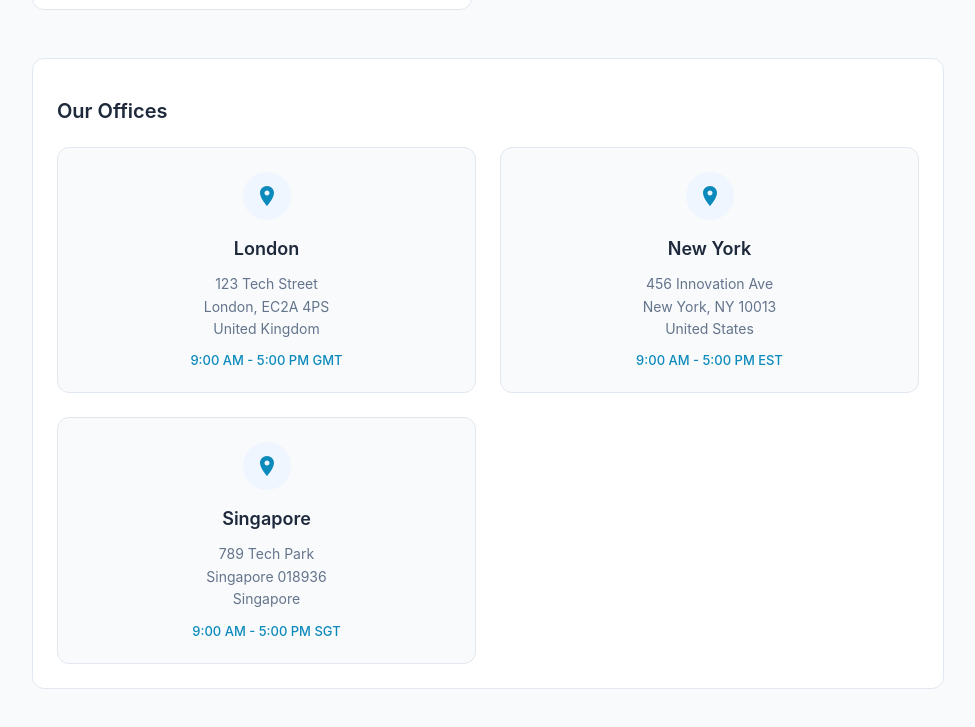
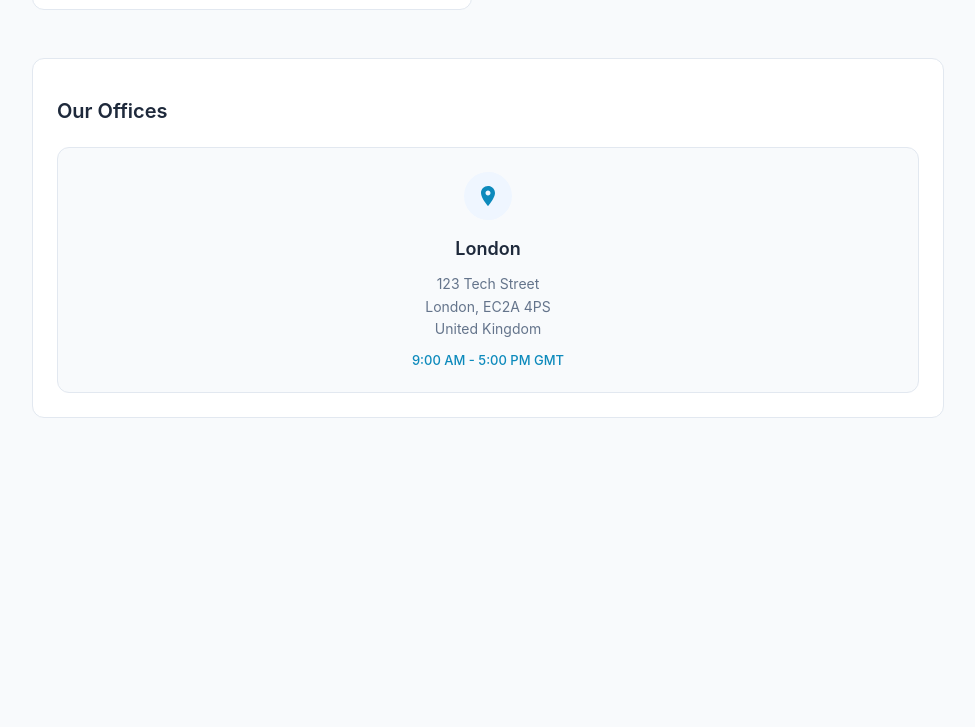
Before and after one commit to WernerSn/unlock-platform, a plain HTML site: page support.html in a window 1280 px wide. Shown: the part 1799-2526 px from the top of the page, without its empty margins (272-1247 px from the left). After the commit the page ends 2281 px from the top, so only its background shows below. Drawn offline with Linux system fonts and the light colour scheme.

Commit message:
Update support.html

```diff
--- a/support.html
+++ b/support.html
@@ -203,26 +203,7 @@
                             <p>123 Tech Street<br>London, EC2A 4PS<br>United Kingdom</p>
                             <div class="office-hours">9:00 AM - 5:00 PM GMT</div>
                         </div>
-                        <div class="office-card">
-                            <div class="office-icon">
-                                <svg width="24" height="24" viewBox="0 0 24 24">
-                                    <path d="M12 2C8.13 2 5 5.13 5 9c0 5.25 7 13 7 13s7-7.75 7-13c0-3.87-3.13-7-7-7zm0 9.5c-1.38 0-2.5-1.12-2.5-2.5s1.12-2.5 2.5-2.5 2.5 1.12 2.5 2.5-1.12 2.5-2.5 2.5z" fill="currentColor"/>
-                                </svg>
-                            </div>
-                            <h3>New York</h3>
-                            <p>456 Innovation Ave<br>New York, NY 10013<br>United States</p>
-                            <div class="office-hours">9:00 AM - 5:00 PM EST</div>
-                        </div>
-                        <div class="office-card">
-                            <div class="office-icon">
-                                <svg width="24" height="24" viewBox="0 0 24 24">
-                                    <path d="M12 2C8.13 2 5 5.13 5 9c0 5.25 7 13 7 13s7-7.75 7-13c0-3.87-3.13-7-7-7zm0 9.5c-1.38 0-2.5-1.12-2.5-2.5s1.12-2.5 2.5-2.5 2.5 1.12 2.5 2.5-1.12 2.5-2.5 2.5z" fill="currentColor"/>
-                                </svg>
-                            </div>
-                            <h3>Singapore</h3>
-                            <p>789 Tech Park<br>Singapore 018936<br>Singapore</p>
-                            <div class="office-hours">9:00 AM - 5:00 PM SGT</div>
-                        </div>
+
                     </div>
                 </div>
             </div>
```
